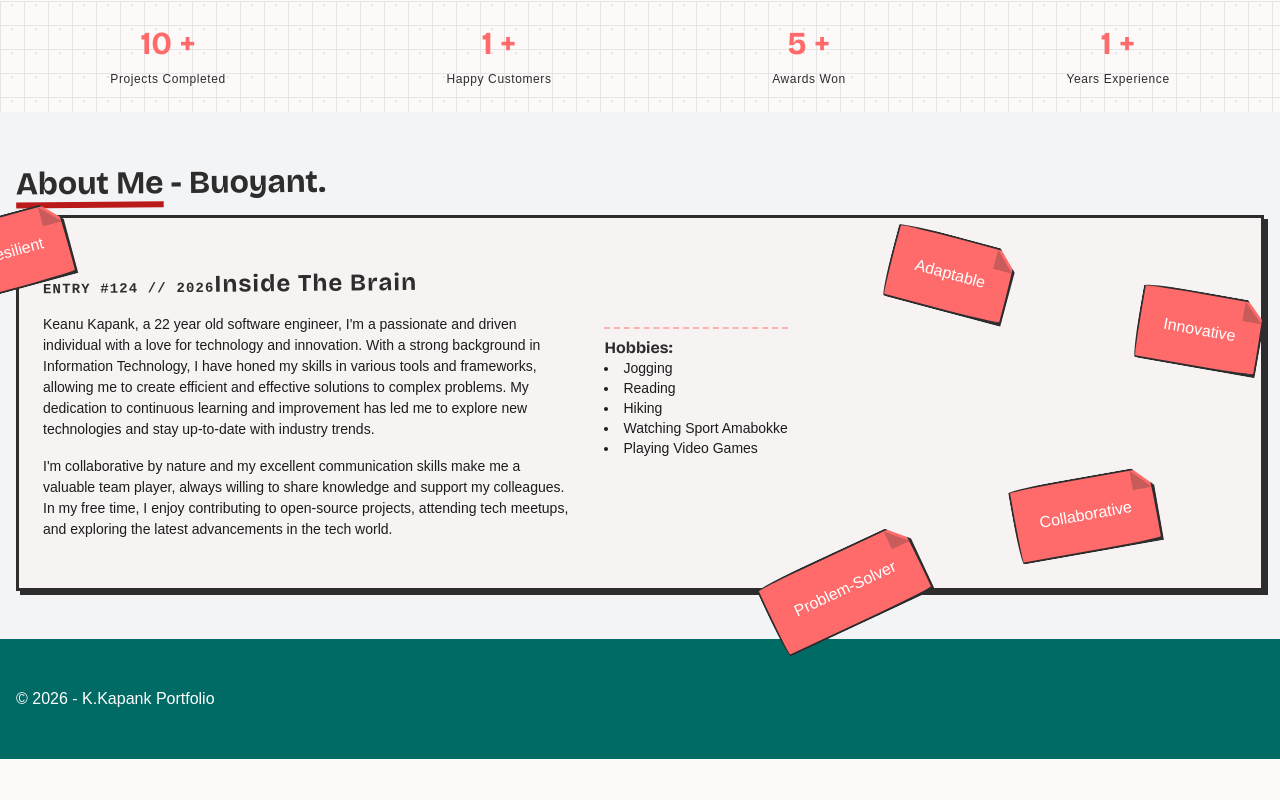
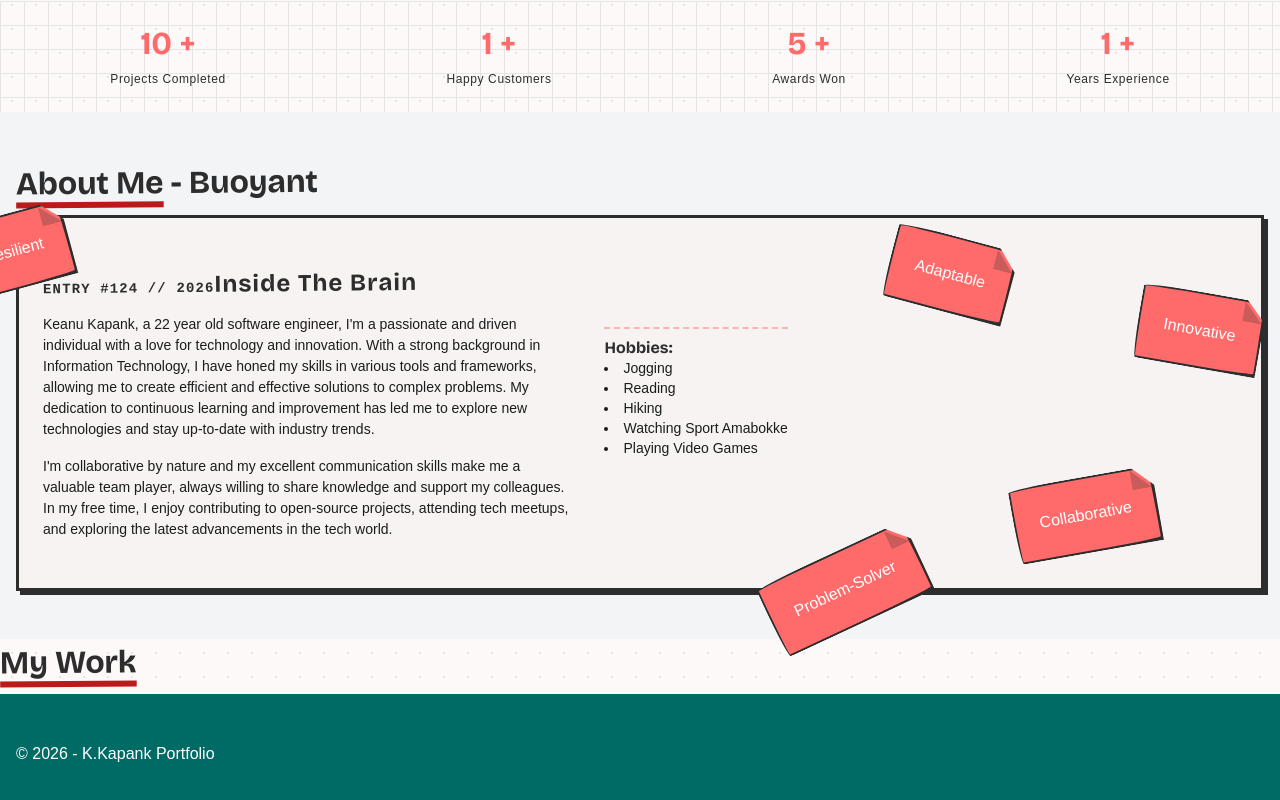
Before and after one commit to KeanuKapank/Personal-Portfolio, a React (Vite) app: page / in a window 1280 px wide. Shown: the part 799-1599 px from the top of the page. Before the commit the page ends 1558 px from the top, so only its background shows below. Built offline with nearby package versions, Linux system fonts and the light colour scheme.

Commit message:
Chore : Added Reusable Componet - Title

```diff
--- /dev/null
+++ b/src/components/Reusable/Title.tsx
@@ -0,0 +1,14 @@
+interface ITitle {
+    name: string;
+    extra?: string;
+}
+
+const Title = ({ name, extra }: ITitle) => {
+  return (
+    <h2 className="text-headline-md mb-4 rotate-tilt-xsm">
+      <span className="underline-bold">{name}</span>{extra && ` - ${extra}`}
+    </h2>
+  );
+};
+
+export default Title;
--- a/src/components/home/AboutMeSection.tsx
+++ b/src/components/home/AboutMeSection.tsx
@@ -1,3 +1,5 @@
+import Title from "../Reusable/Title";
+
 const AboutMeSection = () => {
   const tags = [
     { text: "Resilient", x: "-5%", y: "-1.25%", rotate: -15 },
@@ -10,9 +12,7 @@ const AboutMeSection = () => {
   return (
     <section className="bg-gray-100 py-12">
       <div className="container mx-auto px-4">
-        <h2 className="text-headline-md mb-4 rotate-tilt-xsm">
-          <span className="underline-bold">About Me</span> - Buoyant.
-        </h2>
+        <Title name="About Me" extra="Buoyant" />
         <div className="container-popout py-12 px-6">
           <h5 className="text-label-caps mb-5 rotate-tilt-xsm">
             ENTRY #124 // 2026
--- /dev/null
+++ b/src/components/home/MyWorkSection.tsx
@@ -0,0 +1,9 @@
+import Title from "../Reusable/Title"
+
+const MyWorkSection = () => {
+  return (
+    <Title name="My Work"/>
+  )
+}
+
+export default MyWorkSection
--- a/src/pages/Home.tsx
+++ b/src/pages/Home.tsx
@@ -1,5 +1,6 @@
 import AboutMeSection from '../components/home/AboutMeSection';
 import HeroSection from '../components/home/HeroSection';
+import MyWorkSection from '../components/home/MyWorkSection';
 import StatsSection from '../components/home/StatsSection';
 
 export default function Home() {
@@ -8,6 +9,7 @@ export default function Home() {
       <HeroSection />
       <StatsSection />
       <AboutMeSection />
+      <MyWorkSection />
     </>
   );
 }
```
Also changed, not shown: src/global.css (line endings or trailing spaces).
